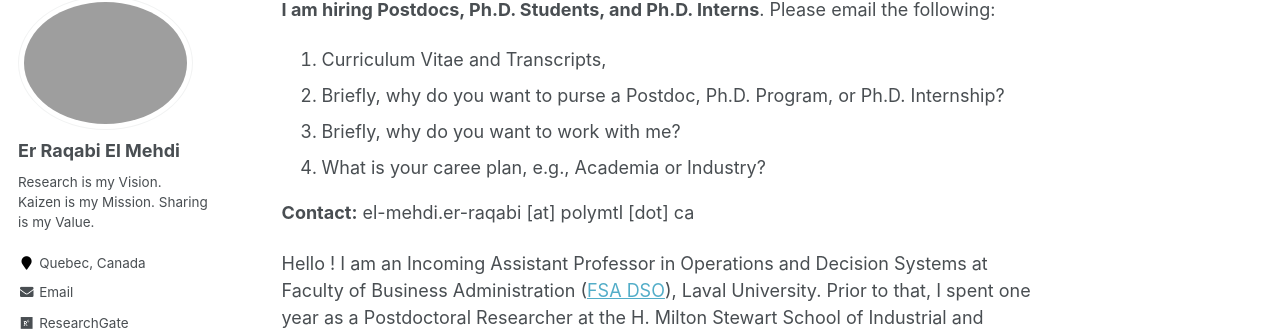
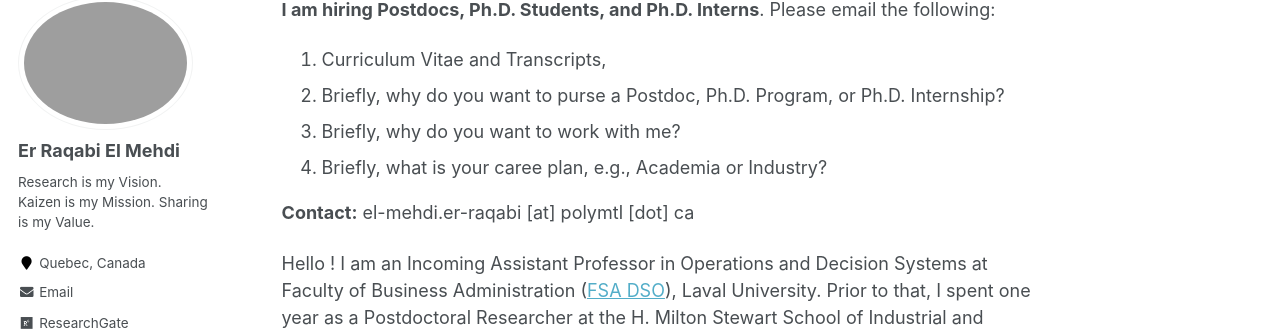
Before and after one commit to RqbMedi/rqbmedi.github.io, a Jekyll site: the page built from _pages/about.md, in a window 1280 px wide and 900 px high. Shown: the part 122-456 px from the top of the window. Built offline with Jekyll 4.4.1, drawn with Linux system fonts in a browser that asks for light colours; some web fonts are replaced.

Commit message:
Update about.md

```diff
--- a/_pages/about.md
+++ b/_pages/about.md
@@ -9,7 +9,7 @@ author_profile: true
 1. Curriculum Vitae and Transcripts,
 2. Briefly, why do you want to purse a Postdoc, Ph.D. Program, or Ph.D. Internship?
 3. Briefly, why do you want to work with me?
-4. What is your caree plan, e.g., Academia or Industry?
+4. Briefly, what is your caree plan, e.g., Academia or Industry?
 
 **Contact:** el-mehdi.er-raqabi [at] polymtl [dot] ca
 
```
